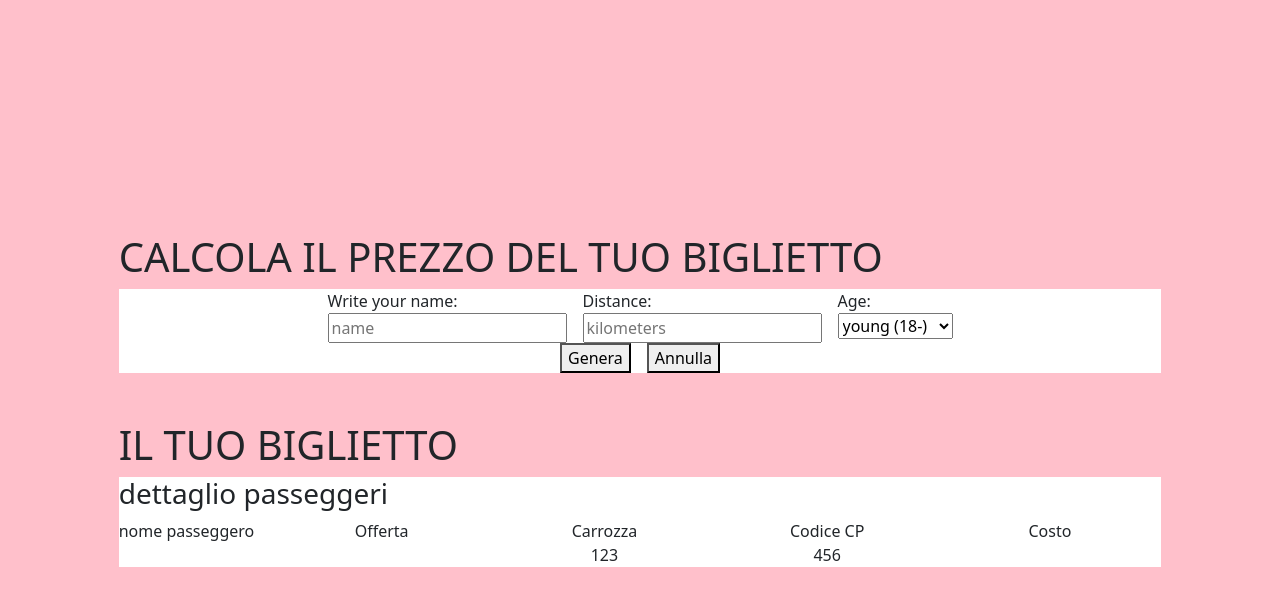
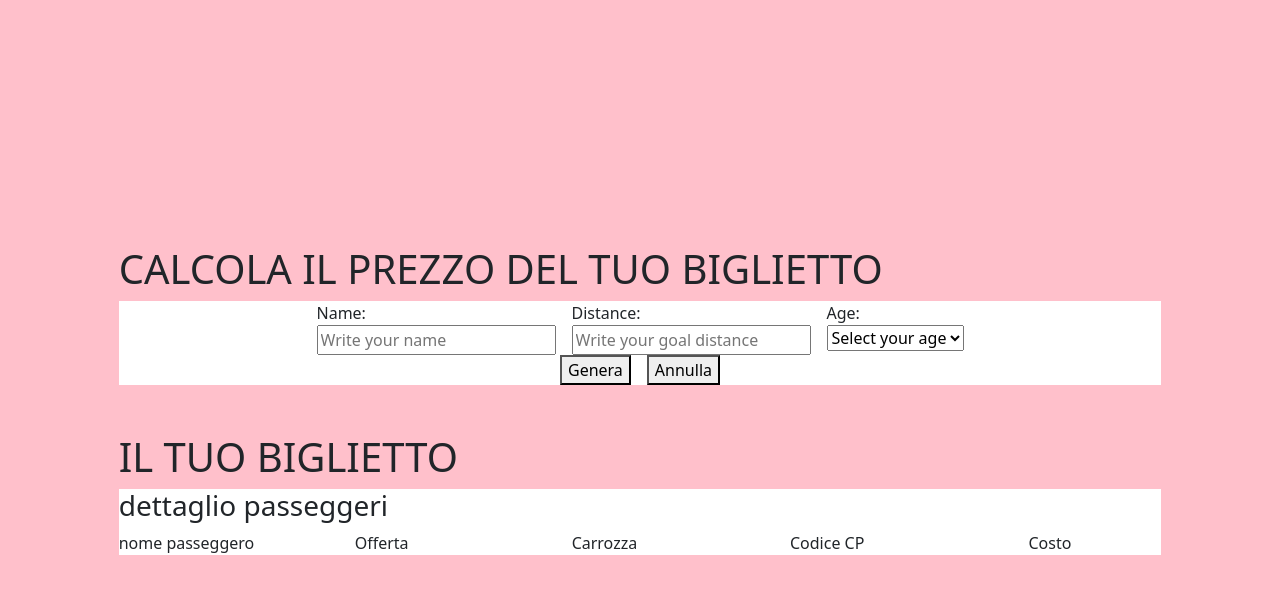
Before and after one commit to Tommicavo/js-biglietto-treno-form, a plain HTML site: page index.html in a window 1280 px wide. Both pictures are taken after a click on the button "Annulla". Drawn offline with nearby package versions, Linux system fonts and the light colour scheme.

Commit message:
random fields + back button

```diff
--- a/index.html
+++ b/index.html
@@ -25,16 +25,17 @@
                     <div class="myCard">
                         <div class="myCard_top flex justify-content-center gap-3">
                             <div>
-                                <label for="readName">Write your name:</label><br>
-                                <input type="text" id="readName" placeholder="name" value="">
+                                <label for="readName">Name:</label><br>
+                                <input type="text" id="readName" placeholder="Write your name" value="">
                             </div>
                             <div>
                                 <label for="readKm">Distance:</label><br>
-                                <input type="text" id="readKm" placeholder="kilometers" value="">
+                                <input type="text" id="readKm" placeholder="Write your goal distance" value="">
                             </div>
                             <div>
                                 <label for="readAge">Age:</label><br>
                                 <select id="readAge">
+                                    <option value="base">Select your age</option>
                                     <option value="young">young (18-)</option>
                                     <option value="adult">adult (18+)</option>
                                     <option value="elderly">elderly (65+)</option>
@@ -64,11 +65,11 @@
                                 </div>
                                 <div>
                                     <div class="ticketLabel">Carrozza</div>
-                                    <div id="ticketWagon">123</div>
+                                    <div id="ticketWagon"></div>
                                 </div>
                                 <div>
                                     <div class="ticketLabel">Codice CP</div>
-                                    <div id="ticketCp">456</div>
+                                    <div id="ticketCp"></div>
                                 </div>
                                 <div>
                                     <div class="ticketLabel">Costo</div>
--- a/js/script.js
+++ b/js/script.js
@@ -7,6 +7,7 @@ const readAge = document.getElementById("readAge");
 const ticketName = document.getElementById("ticketName");
 const ticketPlan = document.getElementById("ticketPlan");
 const ticketWagon = document.getElementById("ticketWagon");
+const ticketCp = document.getElementById("ticketCp");
 const ticketPrice = document.getElementById("ticketPrice");
 const ticketPriceSaled = document.getElementById("ticketPriceSaled");
 
@@ -18,6 +19,12 @@ let mySale = 0;
 let myPlan = "";
 let isSaled = false;
 
+
+back.addEventListener("click", function(){
+    readName.value = "";
+    readKm.value = "";
+    readAge.value = "base"
+});
 
 generate.addEventListener("click", function(){
     const myName = readName.value;
@@ -52,6 +59,9 @@ generate.addEventListener("click", function(){
     ticketName.innerText = myName;
     ticketPlan.innerText = myPlan;
     ticketPrice.innerText = myPrice;
+    ticketWagon.innerText = Math.floor(Math.random() * 20) + 1;
+    ticketCp.innerText = Math.floor(Math.random() * (99999 - 10000 + 1)) + 10000;
+
     if (isSaled){
         ticketPrice.classList.add("text-decoration-line-through");
         ticketPriceSaled.innerText = myPriceSaled;
```
